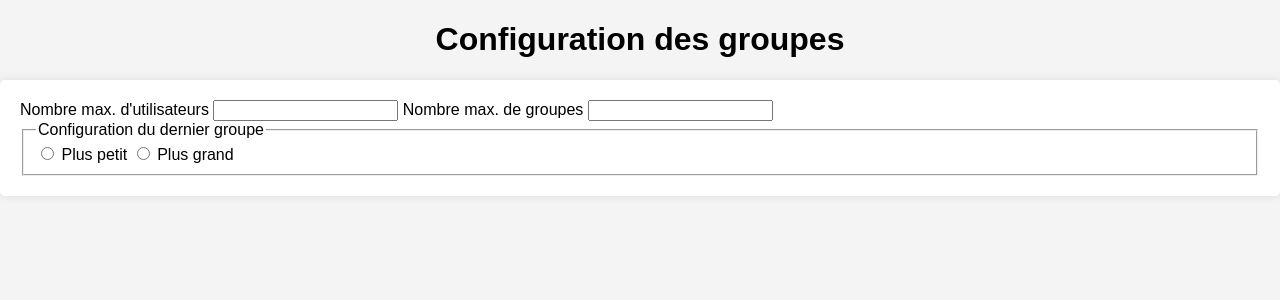
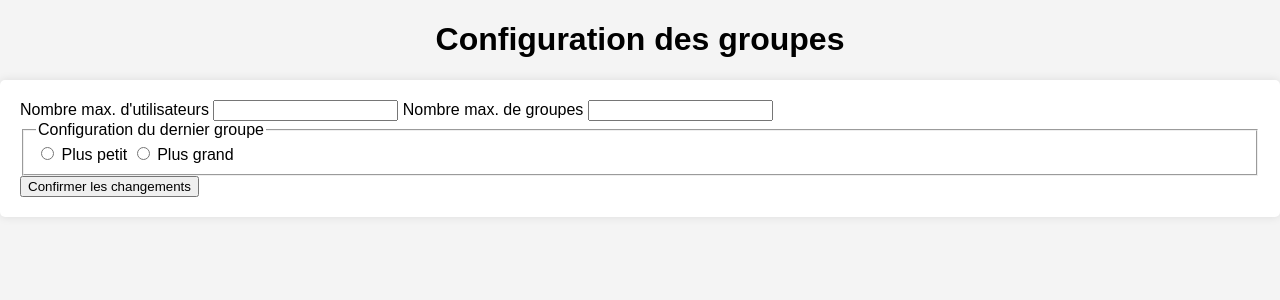
Before and after one commit to J-IFT/PS-2024-Jenkins, a Django app: page /config/ in a window 1280 px wide. Shown: the top 300 px of the page. Run offline with Django 4.2, Linux system fonts and the light colour scheme.

Commit message:
✨ add submit button to group config form

```diff
--- a/gestion_groupes/gestiongroupes/templates/gestiongroupes/group_config.html
+++ b/gestion_groupes/gestiongroupes/templates/gestiongroupes/group_config.html
@@ -15,5 +15,6 @@
             <input type="radio" name="last_max" id="last_max">
             <label for="last_max">Plus grand</label>
         </fieldset>
+        <button type="submit">Confirmer les changements</button>
     </form>
 {% endblock %}
```
